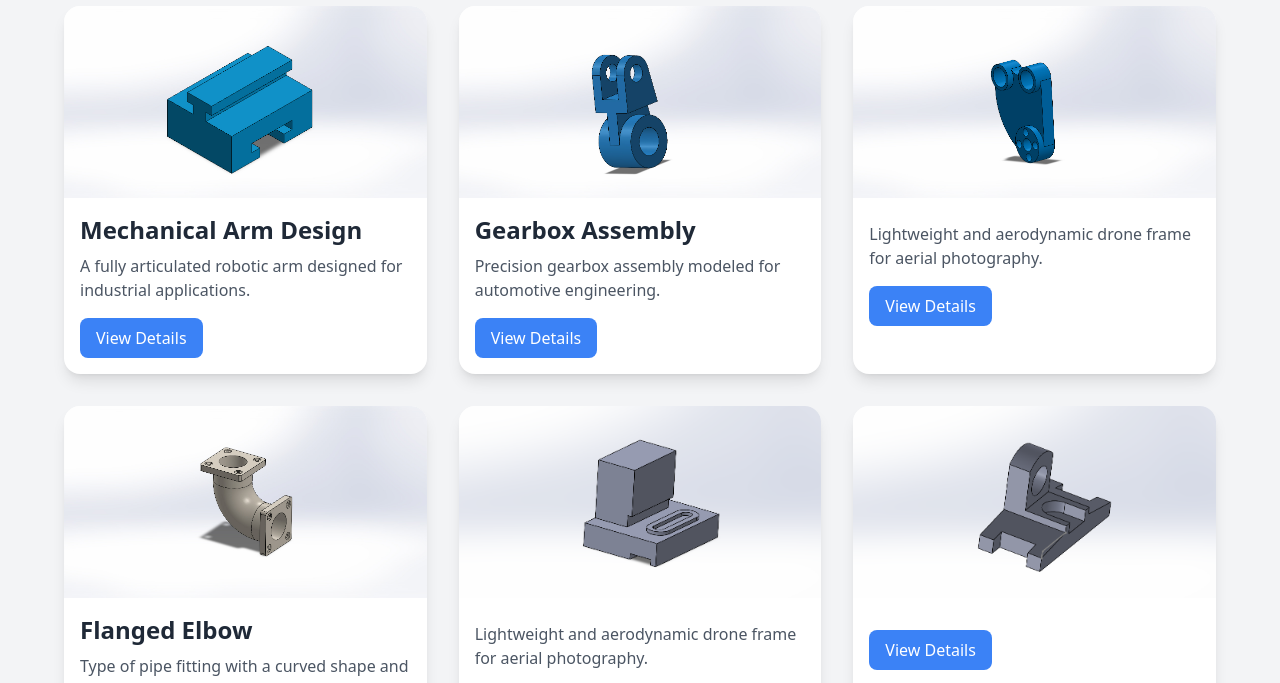
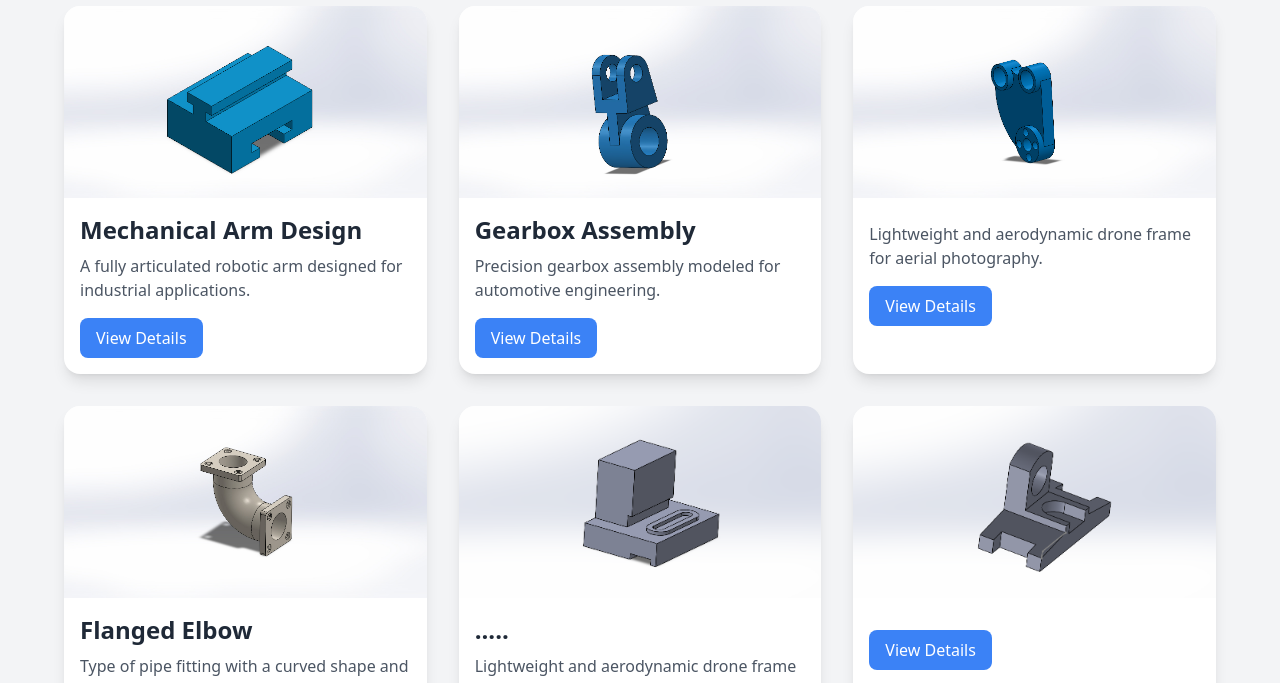
Before and after one commit to nauvalzuhdy/SolidworksProject, a plain HTML site: page index.html in a window 1280 px wide. Shown: the part 98-781 px from the top of the page. Drawn offline with nearby package versions, Linux system fonts and the light colour scheme.

Commit message:
Update index.html

```diff
--- a/index.html
+++ b/index.html
@@ -57,7 +57,7 @@
       <div class="rounded-2xl shadow-lg bg-white">
         <img src="src/images/1.png" alt="exercise 5" class="w-full h-48 object-cover rounded-t-2xl">
         <div class="p-4">
-          <h2 class="text-2xl font-semibold text-gray-800 mb-2"></h2>
+          <h2 class="text-2xl font-semibold text-gray-800 mb-2">.....</h2>
           <p class="text-gray-600 mb-4">Lightweight and aerodynamic drone frame for aerial photography.</p>
           <a href="#" class="inline-block px-4 py-2 bg-blue-500 text-white rounded-lg hover:bg-blue-600">View Details</a>
         </div>
```
